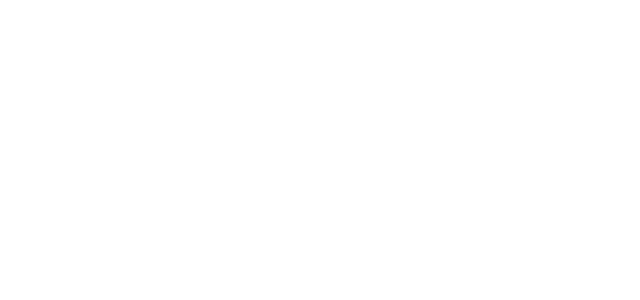
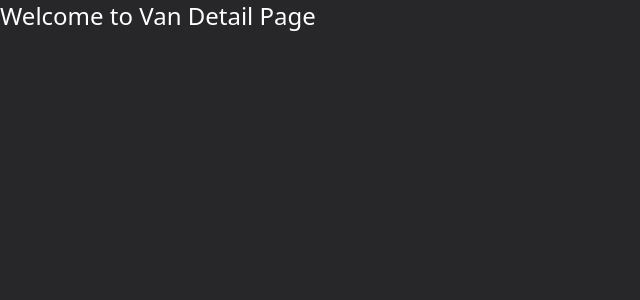
Before and after one commit to ItsTonyy/ReactRouter6, a React (Vite) app: page /Vans/1 in a window 1280 px wide. Before the commit this address had no page. Shown: the top 300 px of the page, without its empty margins (0-640 px from the left). Built offline with nearby package versions, Linux system fonts and the light colour scheme; what miragejs would draw is missing.

Commit message:
Added VanDetail

```diff
--- a/src/App.jsx
+++ b/src/App.jsx
@@ -2,6 +2,7 @@
 import About from './pages/About'
 import Home from './pages/Home'
 import Vans from './pages/Vans'
+import VanDetail from './components/VanDetail'
 import './server'
 
 function App() {
@@ -11,6 +12,7 @@
 				<Route path='/' element={<Home />} />
 				<Route path='/About' element={<About />} />
 				<Route path='/Vans' element={<Vans/>}/>
+				<Route path='/Vans/:id' element={<VanDetail/>}/>
 			</Routes>
 		</BrowserRouter>
 	)
--- /dev/null
+++ b/src/components/VanDetail.jsx
@@ -0,0 +1,14 @@
+import { useParams } from 'react-router-dom'
+
+export default function VanDetail() {
+  const params = useParams()
+  console.log(params)
+
+  return (
+    <>
+      <div className='w-full h-screen bg-zinc-800'>
+        <h1 className='text-white text-2xl'>Welcome to Van Detail Page</h1>
+      </div>
+    </>
+  )
+}
--- a/src/pages/Vans.jsx
+++ b/src/pages/Vans.jsx
@@ -1,6 +1,7 @@
 import { useEffect, useState } from 'react'
 import Header from '../components/Header'
 import Footer from '../components/Footer'
+import { Link } from 'react-router-dom'
 
 export default function Vans() {
 	const [vans, setVans] = useState([])
@@ -18,7 +19,7 @@
 		<div key={van.id} className='text-black'>
 			<img src={van.imageUrl} alt='imagem' width={300} className='rounded-xl' />
 			<div className='flex flex-row justify-between w-72'>
-				<h3 className='text-lg font-medium'>{van.name}</h3>
+				<Link to={`/vans/${van.id}`}><h3 className='text-lg font-medium'>{van.name}</h3></Link>
 					<p className='text-lg font-medium flex flex-col'>
 						${van.price}
 						<span className='font-normal -mt-2'>/day</span>
```
